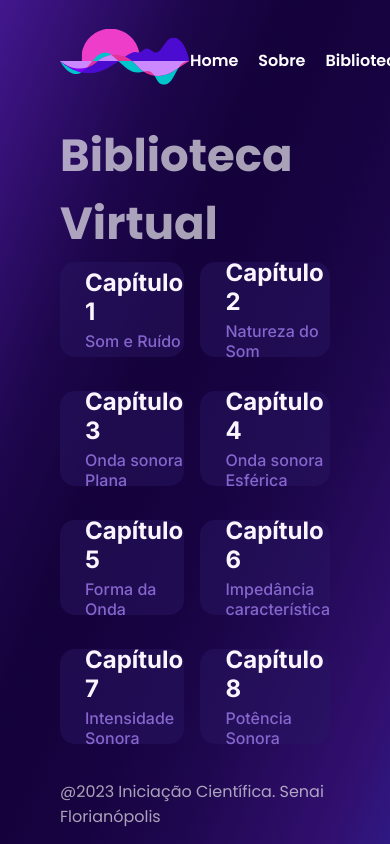
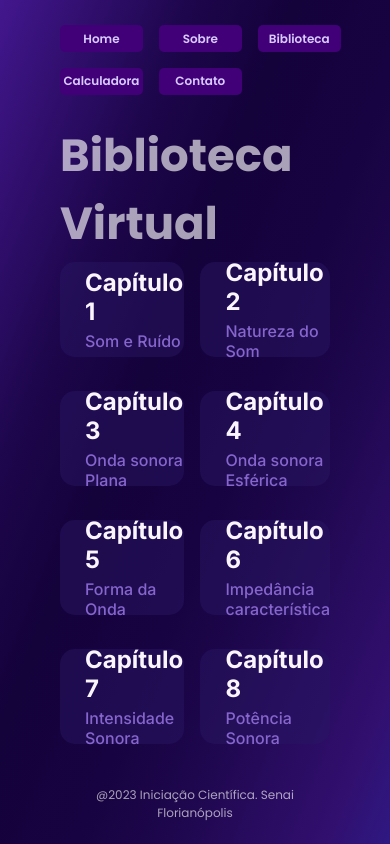
Before and after one commit to SenaiFlorianopolisResearchTeam/Calculator, a Next.js app: page /library in a window 390 px wide. Built offline with nearby package versions, Linux system fonts and the light colour scheme.

Commit message:
style: responsivity for mobile website

```diff
--- a/src/app/page.jsx
+++ b/src/app/page.jsx
@@ -2,11 +2,15 @@ import Image from 'next/image'
 import styles from './page.module.css'
 import Imagem from "../../public/foguete.svg"
 import Link from 'next/link';
+import Logo from '../../public/logo.svg'
 
 export default function Home() {
   return (
     <div className={styles.container}>
       <div className={styles.item}>
+
+      <img src={Logo} className="logo-mobile" style={{ display: 'none' }} />
+
         <h1 className={styles.title}>
           Iniciação Científica
         </h1>
--- a/src/app/page.module.css
+++ b/src/app/page.module.css
@@ -48,3 +48,30 @@
   height: 500px;
   object-fit: cover;
 }
+.logo-mobile {
+  display: none;
+}
+
+@media screen and (max-width: 800px) {
+  .container{
+    flex-direction: column;
+    align-items: center;
+    align-content: center;
+    justify-content: center;
+  }
+  .title{
+    font-size: 3rem;
+  }
+  .desc{
+    font-size: 15px;
+  }
+  .button{
+  padding: 7px 6px;
+  }
+  .img{
+    display: none;
+  }
+  .logo-mobile {
+    display: block;
+  }
+}
--- a/src/components/footer/footer.module.css
+++ b/src/components/footer/footer.module.css
@@ -6,5 +6,12 @@
   align-items: center;
   font-family: 'Poppins';
   color: rgba(255, 255, 255, 0.63);
-  justify-content: center
+  text-align: center;
+  justify-content: center,
 }
+
+@media screen and (max-width: 800px) {
+  .container {
+    font-size: 12px;
+  }
+}
--- a/src/components/navbar/navbar.module.css
+++ b/src/components/navbar/navbar.module.css
@@ -28,3 +28,34 @@
 .link:hover{
   color: #FFBCF1;
 }
+
+
+
+@media screen and (max-width: 800px) {
+  .container{
+    font-size: 12px;
+    gap: 2px;
+  }
+
+.links {
+  display: grid;
+  grid-template-columns: repeat(3, 1fr);
+  align-items: center;
+  gap: 1rem;
+}
+.link{
+  color: #D8CBFF;
+  background-color: #410077;
+  display: flex;
+  justify-content: center;
+  align-items: center;
+  padding: 1.45px;
+  width: 5rem;
+  height: 1.5rem;
+  border-radius: 5px;
+}
+  .logo{
+    display: none;
+  }
+
+}
```
Also changed, not shown: src/app/styles/globals.css (line endings or trailing spaces).
